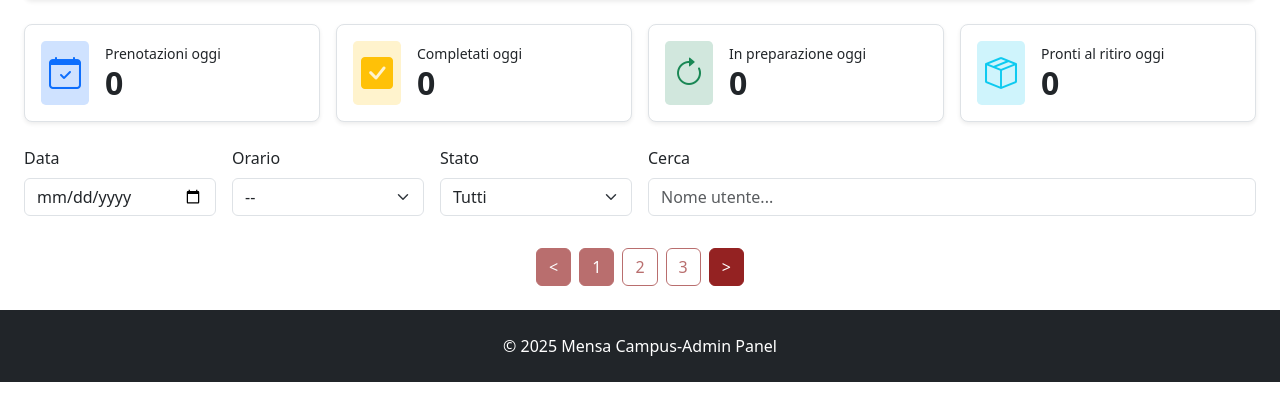
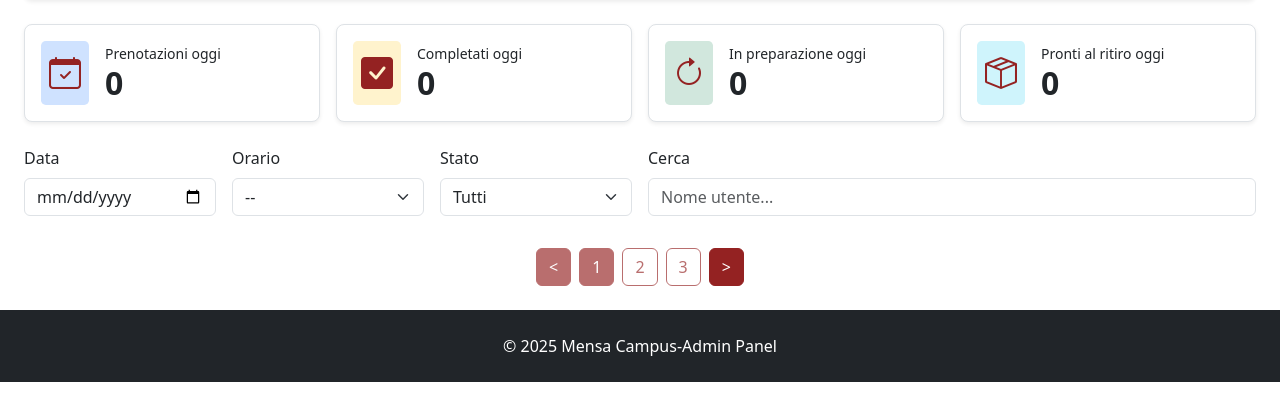
Before and after one commit to GreppiFilippo/Progetto-Web, a PHP site: page /admin-bookings.php in a window 1280 px wide. Shown: the part 208-628 px from the top of the page. Run offline with PHP 8.4, Linux system fonts and the light colour scheme; the visitor is signed in with stand-in values (Sample User, id 1); data that the repository does not hold is empty.

Commit message:
add to admin style

```diff
--- a/www/css/admin-style.css
+++ b/www/css/admin-style.css
@@ -274,3 +274,8 @@ main a:hover {
     border-bottom: solid #942222 1.5px;
     transition: all 0.1s ease-in-out;
 }
+
+/* Icons */
+main i.bi {
+    color: #942222;
+}
```
